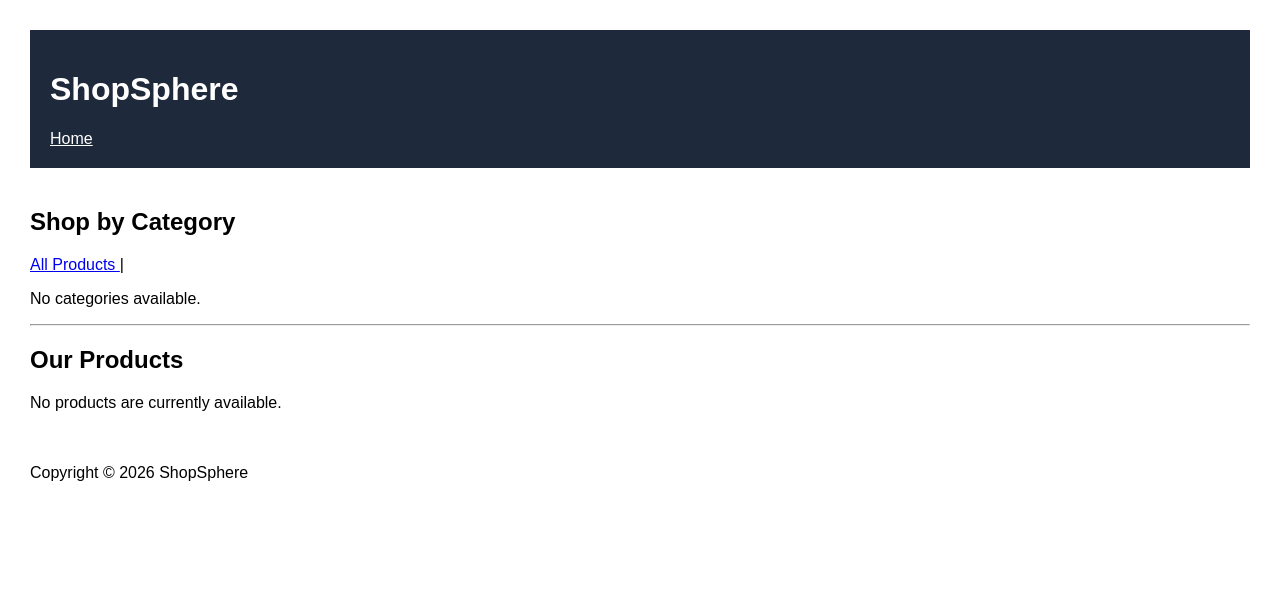
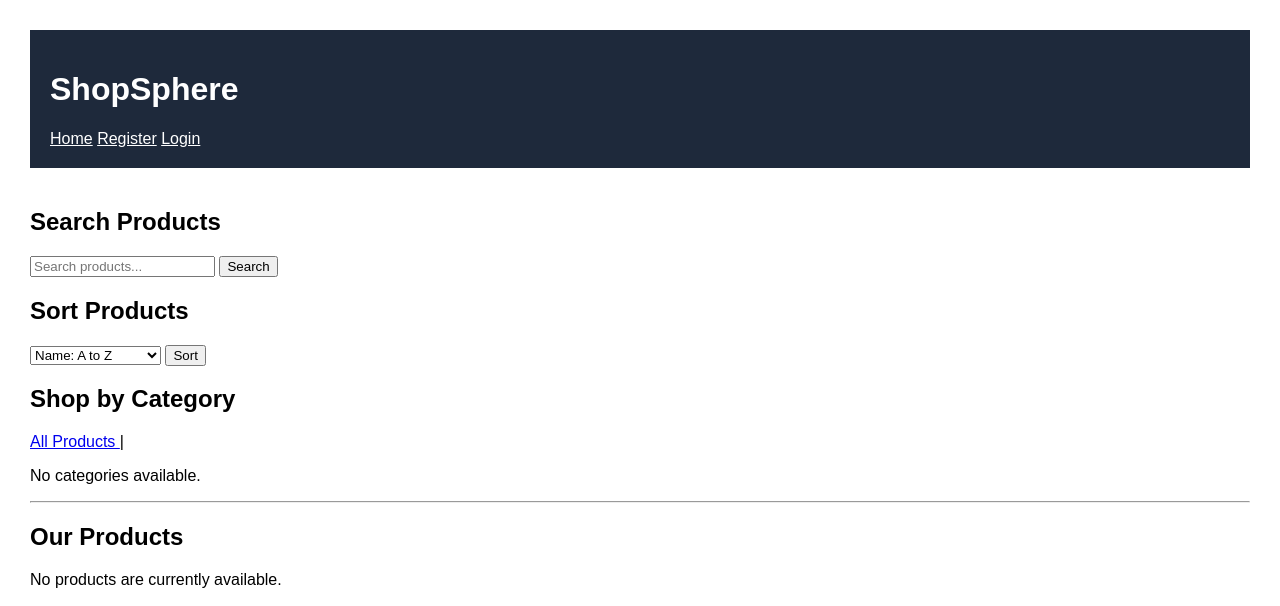
Before and after one commit to RpRanjit/ShopSphere, a Django app: page / in a window 1280 px wide. Shown: the top 606 px of the page. Run offline with Django 5.2, Linux system fonts and the light colour scheme; data that the repository does not hold is empty.

Commit message:
Add customer Registrationa and Authentication

```diff
--- a/config/settings.py
+++ b/config/settings.py
@@ -125,3 +125,8 @@ MEDIA_ROOT = BASE_DIR / 'media'
 # https://docs.djangoproject.com/en/5.2/ref/settings/#default-auto-field
 
 DEFAULT_AUTO_FIELD = 'django.db.models.BigAutoField'
+
+
+LOGIN_REDIRECT_URL = 'product_list'
+
+LOGOUT_REDIRECT_URL = 'product_list'
--- a/config/urls.py
+++ b/config/urls.py
@@ -18,9 +18,12 @@ from django.contrib import admin
 from django.urls import path, include
 from django.conf import settings
 from django.conf.urls.static import static
+from products import views
 
 urlpatterns = [
     path('admin/', admin.site.urls),
+    path('accounts/register/', views.register, name='register'),
+    path('accounts/', include('django.contrib.auth.urls')),
     path('', include('products.urls')),
 ]
 
--- a/products/templates/products/base.html
+++ b/products/templates/products/base.html
@@ -18,6 +18,25 @@
 
         <nav>
             <a href="{% url 'product_list' %}">Home</a>
+
+            {% if user.is_authenticated %}
+
+    <span>
+        Welcome, {{ user.username }}
+    </span>
+
+    <form method="POST" action="{% url 'logout' %}">
+        {% csrf_token %}
+        <button type="submit">Logout</button>
+    </form>
+
+{% else %}
+
+    <a href="{% url 'register' %}">Register</a>
+
+    <a href="{% url 'login' %}">Login</a>
+
+{% endif %}
         </nav>
     </header>
 
--- a/products/templates/products/product_list.html
+++ b/products/templates/products/product_list.html
@@ -6,7 +6,76 @@
 {% endblock %}
 
 {% block content %}
+<h2>Search Products</h2>
 
+<form method="GET" action="{% url 'product_list' %}">
+
+    <input
+        type="text"
+        name="q"
+        placeholder="Search products..."
+        value="{{ search_query|default:'' }}"
+    >
+
+    {% if selected_category %}
+     <input
+     type="hidden"
+     name="category"
+     value="{{ selected_category }}"
+     >
+     {% endif %}
+    <button type="submit">
+        Search
+    </button>
+
+</form>
+
+<h2>Sort Products</h2>
+
+<form methos="GET" action="{% url 'product_list' %}">
+
+   {% if search_query %}
+   <input
+   type="hidden"
+   name="q"
+   value="{{ search_query }}">
+   {% endif %}
+
+   {% if selected_category %}
+   <input
+   type="hidden"
+   name="category"
+   value="{{ selected_category }}">
+   {% endif %}
+
+   <select name="sort">
+
+        <option value="name"
+            {% if sort_by == 'name' %}selected{% endif %}>
+            Name: A to Z
+        </option>
+
+        <option value="price_low"
+            {% if sort_by == 'price_low' %}selected{% endif %}>
+            Price: Low to High
+        </option>
+
+        <option value="price_high"
+            {% if sort_by == 'price_high' %}selected{% endif %}>
+            Price: High to Low
+        </option>
+
+        <option value="newest"
+            {% if sort_by == 'newest' %}selected{% endif %}>
+            Newest First
+        </option>
+
+    </select>
+
+    <button type="submit">
+        Sort
+    </button>
+</form>
 <h2>Shop by Category</h2>
 
 <div>
--- a/products/views.py
+++ b/products/views.py
@@ -1,10 +1,15 @@
-from django.shortcuts import render,get_object_or_404
+from django.shortcuts import render,get_object_or_404, redirect
 from .models import Product, Category
+from django.db.models import Q
+from django.contrib.auth.forms import UserCreationForm
 # Create your views here.
+
 
 def product_list(request):
 
     category_id = request.GET.get('category')
+
+    search_query = request.GET.get('q')
 
     categories = Category.objects.all()
 
@@ -13,10 +18,33 @@ def product_list(request):
     if category_id:
         products = products.filter(category_id=category_id)
 
+    if search_query:
+        products = products.filter(
+            Q(name__icontains=search_query)
+        ) | products.filter(
+            Q(description__icontains=search_query)
+        )
+
+    sort_by = request.GET.get('sort')
+
+    sort_options = {
+        'price_low': 'price',
+        'price_high': '-price',
+        'name': 'name',
+        'newest': '-created_at'
+    }
+
+    if sort_by in sort_options:
+        products = products.order_by(sort_options[sort_by])
+    else:
+        products = products.order_by('name')
+
     context = {
         'products': products,
         'categories': categories,
-        'selected_category': category_id
+        'selected_category': category_id,
+        'search_query': search_query,
+        'sort_by': sort_by
     }
 
     return render(request, 'products/product_list.html', context)
@@ -33,3 +61,22 @@ def product_detail(request, product_id):
     }
 
     return render(request, 'products/product_detail.html', context)
+
+
+def register(request):
+
+    if request.method == "POST":
+
+        form = UserCreationForm(request.POST)
+
+        if form.is_valid():
+            form.save()
+            return redirect('login')
+    else:
+        form = UserCreationForm()
+
+    context = {
+        'form': form
+        }
+
+    return render(request, 'registration/register.html', context)
```
Also changed, not shown: products/templates/registration/login.html (added, +31 -0 lines), products/templates/registration/register.html (added, +23 -0 lines).
